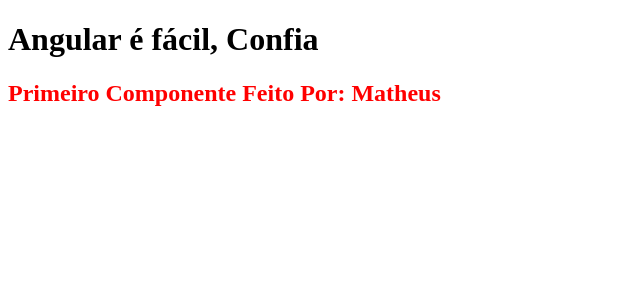
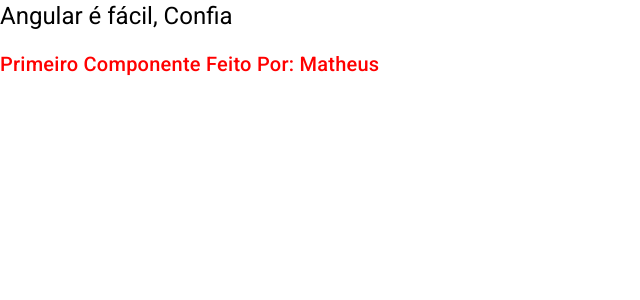
Before and after one commit to BarbosaNath/DESAFIOS-IUUL, an Angular app in the folder 04-ANGULAR/: page / in a window 1280 px wide. Shown: the top 300 px of the page, without its empty margins (0-640 px from the left). Built offline with nearby package versions, Linux system fonts and the light colour scheme.

Commit message:
Added angular material to angular project

```diff
--- a/04-ANGULAR/angular.json
+++ b/04-ANGULAR/angular.json
@@ -25,6 +25,7 @@
               "src/assets"
             ],
             "styles": [
+              "@angular/material/prebuilt-themes/indigo-pink.css",
               "src/styles.css"
             ],
             "scripts": []
@@ -87,6 +88,7 @@
               "src/assets"
             ],
             "styles": [
+              "@angular/material/prebuilt-themes/indigo-pink.css",
               "src/styles.css"
             ],
             "scripts": []
--- a/04-ANGULAR/package.json
+++ b/04-ANGULAR/package.json
@@ -11,10 +11,12 @@
   "private": true,
   "dependencies": {
     "@angular/animations": "^16.1.0",
+    "@angular/cdk": "^16.1.6",
     "@angular/common": "^16.1.0",
     "@angular/compiler": "^16.1.0",
     "@angular/core": "^16.1.0",
     "@angular/forms": "^16.1.0",
+    "@angular/material": "^16.1.6",
     "@angular/platform-browser": "^16.1.0",
     "@angular/platform-browser-dynamic": "^16.1.0",
     "@angular/router": "^16.1.0",
--- a/04-ANGULAR/src/app/app.module.ts
+++ b/04-ANGULAR/src/app/app.module.ts
@@ -4,6 +4,7 @@
 import { AppRoutingModule } from './app-routing.module';
 import { AppComponent } from './app.component';
 import { FirstComponentComponent } from './components/first-component/first-component.component';
+import { BrowserAnimationsModule } from '@angular/platform-browser/animations';
 
 @NgModule({
   declarations: [
@@ -12,7 +13,8 @@
   ],
   imports: [
     BrowserModule,
-    AppRoutingModule
+    AppRoutingModule,
+    BrowserAnimationsModule
   ],
   providers: [],
   bootstrap: [AppComponent]
--- a/04-ANGULAR/src/index.html
+++ b/04-ANGULAR/src/index.html
@@ -6,8 +6,11 @@
   <base href="/">
   <meta name="viewport" content="width=device-width, initial-scale=1">
   <link rel="icon" type="image/x-icon" href="favicon.ico">
+  <link rel="preconnect" href="https://fonts.gstatic.com">
+  <link href="https://fonts.googleapis.com/css2?family=Roboto:wght@300;400;500&display=swap" rel="stylesheet">
+  <link href="https://fonts.googleapis.com/icon?family=Material+Icons" rel="stylesheet">
 </head>
-<body>
+<body class="mat-typography">
   <app-root></app-root>
 </body>
 </html>
--- a/04-ANGULAR/src/styles.css
+++ b/04-ANGULAR/src/styles.css
@@ -1 +1,4 @@
 /* You can add global styles to this file, and also import other style files */
+
+html, body { height: 100%; }
+body { margin: 0; font-family: Roboto, "Helvetica Neue", sans-serif; }
```
Also changed, not shown: 1 other file (tests, documents, lock files or other folders).
